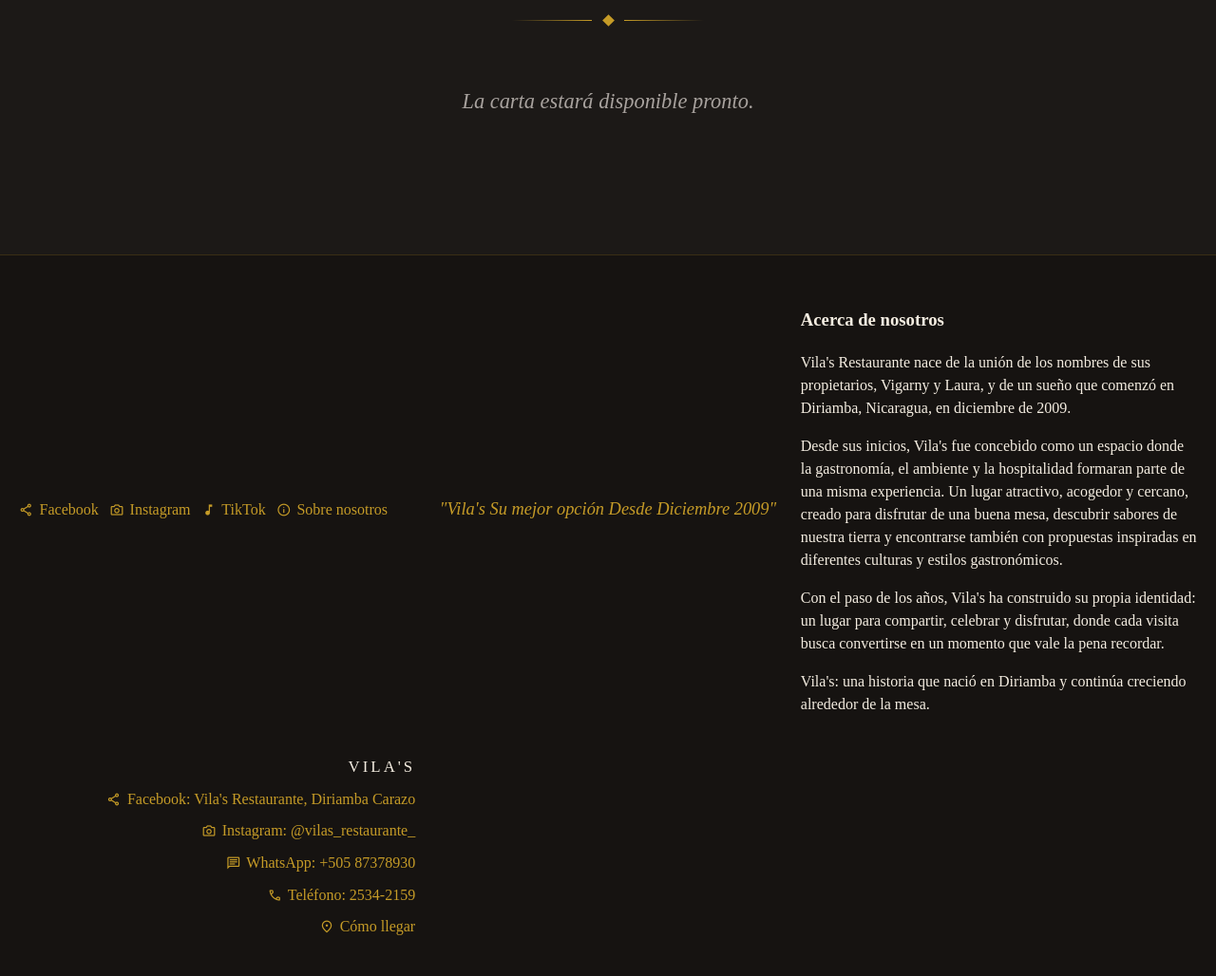
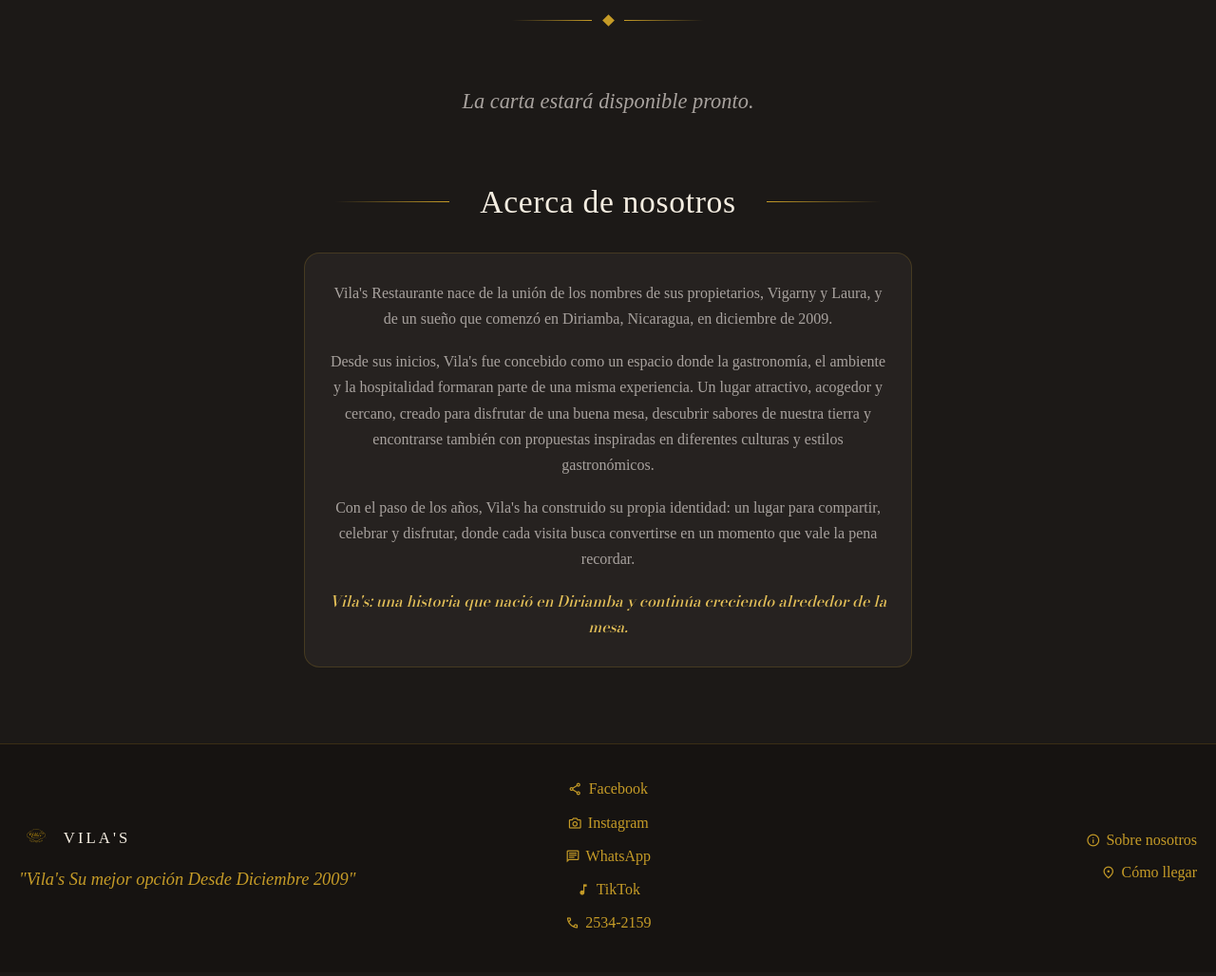
Before and after one commit to admonvilasdba/Villas, a Django app: page /es/ in a window 1280 px wide. Shown: the part 190-1218 px from the top of the page at 95% size. After the commit the page ends 1168 px from the top, so only its background shows below. Run offline with Django 5.2, Linux system fonts and the light colour scheme; data that the repository does not hold is empty; some web fonts are replaced.

Commit message:
Limpia el footer y mueve Sobre nosotros a una seccion de la carta
Refactoriza el footer (logo, slogan, redes y nav) y traslada la historia a una seccion #about-us con scroll suave y traducciones ES/EN.

```diff
--- a/static/css/menu.css
+++ b/static/css/menu.css
@@ -20,6 +20,10 @@
     --radius-lg: 16px;
     --header-h: 64px;
     --nav-h: 52px;
+}
+
+html {
+    scroll-behavior: smooth;
 }
 
 * {
@@ -524,6 +528,37 @@ img {
     font-weight: 600;
 }
 
+/* ------------------------------------------------------ Sobre nosotros */
+
+.about {
+    scroll-margin-top: calc(var(--header-h) + var(--nav-h) + 1rem);
+    margin-top: 1rem;
+}
+
+.about__body {
+    max-width: 640px;
+    margin: 0 auto;
+    padding: 1.75rem 1.5rem;
+    background: var(--color-surface);
+    border: 1px solid var(--color-hairline);
+    border-radius: var(--radius-lg);
+    text-align: center;
+}
+
+.about__text {
+    margin: 0 0 1.1rem;
+    color: var(--color-muted);
+    font-family: var(--font-body);
+    line-height: 1.7;
+}
+
+.about__text:last-child {
+    margin-bottom: 0;
+    font-family: var(--font-sub);
+    font-style: italic;
+    color: var(--color-gold-soft);
+}
+
 /* ------------------------------------------------------------- Footer */
 
 .site-footer {
@@ -556,6 +591,34 @@ img {
     gap: 0.7rem;
 }
 
+.site-footer__brand {
+    display: flex;
+    flex-direction: column;
+    align-items: center;
+    gap: 0.7rem;
+}
+
+.site-footer__logo {
+    display: inline-flex;
+    align-items: center;
+    gap: 0.55rem;
+    text-decoration: none;
+    color: var(--color-gold);
+}
+
+.site-footer__crest {
+    height: 38px;
+    width: auto;
+}
+
+.site-footer__name {
+    font-family: var(--font-display);
+    text-transform: uppercase;
+    letter-spacing: 0.18em;
+    font-size: 1.05rem;
+    color: var(--color-text);
+}
+
 .site-footer__slogan-text {
     margin: 0;
     font-family: var(--font-display);
@@ -564,19 +627,11 @@ img {
     color: var(--color-gold);
 }
 
-.site-footer__location {
+.site-footer__nav {
     display: flex;
     flex-direction: column;
     align-items: center;
     gap: 0.6rem;
-}
-
-.site-footer__name {
-    font-family: var(--font-display);
-    text-transform: uppercase;
-    letter-spacing: 0.18em;
-    font-size: 1.05rem;
-    color: var(--color-text);
 }
 
 /* ---------------------------------------------------------- Responsive */
@@ -596,13 +651,11 @@ img {
         align-items: center;
     }
 
-    .site-footer__social {
+    .site-footer__brand {
         align-items: flex-start;
-        flex-direction: row;
-        flex-wrap: wrap;
     }
 
-    .site-footer__location {
+    .site-footer__nav {
         align-items: flex-end;
     }
 }
--- a/templates/base.html
+++ b/templates/base.html
@@ -38,52 +38,40 @@
     </main>
 
     <footer class="site-footer">
+        <div class="site-footer__zone site-footer__brand">
+            <a class="site-footer__logo" href="{% url 'menu:index' %}" aria-label="Vila's">
+                <img class="site-footer__crest" src="{% static 'Imagenes/Logo.svg' %}" alt="">
+                <span class="site-footer__name">Vila's</span>
+            </a>
+            <p class="site-footer__slogan-text">"Vila's {% translate 'Su mejor opción' %} Desde Diciembre 2009"</p>
+        </div>
+
         <div class="site-footer__zone site-footer__social">
-            <a class="site-footer__link" href="https://www.facebook.com" target="_blank" rel="noopener noreferrer" aria-label="Facebook">
+            <a class="site-footer__link" href="https://www.facebook.com/profile.php?id=100063471143016" target="_blank" rel="noopener noreferrer">
                 <span class="material-symbols-outlined" aria-hidden="true">share</span> Facebook
             </a>
-            <a class="site-footer__link" href="https://www.instagram.com" target="_blank" rel="noopener noreferrer" aria-label="Instagram">
+            <a class="site-footer__link" href="https://www.instagram.com/vilas_restaurante_" target="_blank" rel="noopener noreferrer">
                 <span class="material-symbols-outlined" aria-hidden="true">photo_camera</span> Instagram
             </a>
-            <a class="site-footer__link" href="https://www.tiktok.com" target="_blank" rel="noopener noreferrer" aria-label="TikTok">
+            <a class="site-footer__link" href="https://wa.me/50587378930" target="_blank" rel="noopener noreferrer">
+                <span class="material-symbols-outlined" aria-hidden="true">chat</span> WhatsApp
+            </a>
+            <a class="site-footer__link" href="https://www.tiktok.com" target="_blank" rel="noopener noreferrer">
                 <span class="material-symbols-outlined" aria-hidden="true">music_note</span> TikTok
             </a>
-            <a class="site-footer__link" href="{% url 'menu:index' %}#sobre-nosotros" aria-label="{% translate 'Sobre nosotros' %}">
-                <span class="material-symbols-outlined" aria-hidden="true">info</span> {% translate "Sobre nosotros" %}
+            <a class="site-footer__link" href="tel:25342159">
+                <span class="material-symbols-outlined" aria-hidden="true">call</span> 2534-2159
             </a>
         </div>
 
-        <div class="site-footer__zone site-footer__slogan">
-            <p class="site-footer__slogan-text">"Vila's {% translate 'Su mejor opción' %} Desde Diciembre 2009"</p>
-        </div>
-
-        <div class="site-footer__zone site-footer__about" id="sobre-nosotros">
-            <h3 class="site-footer__title">{% translate 'Acerca de nosotros' %}</h3>
-            <p class="site-footer__text">{% translate "Vila's Restaurante nace de la unión de los nombres de sus propietarios, Vigarny y Laura, y de un sueño que comenzó en Diriamba, Nicaragua, en diciembre de 2009." %}</p>
-            <p class="site-footer__text">{% translate "Desde sus inicios, Vila's fue concebido como un espacio donde la gastronomía, el ambiente y la hospitalidad formaran parte de una misma experiencia. Un lugar atractivo, acogedor y cercano, creado para disfrutar de una buena mesa, descubrir sabores de nuestra tierra y encontrarse también con propuestas inspiradas en diferentes culturas y estilos gastronómicos." %}</p>
-            <p class="site-footer__text">{% translate "Con el paso de los años, Vila's ha construido su propia identidad: un lugar para compartir, celebrar y disfrutar, donde cada visita busca convertirse en un momento que vale la pena recordar." %}</p>
-            <p class="site-footer__text">{% translate "Vila's: una historia que nació en Diriamba y continúa creciendo alrededor de la mesa." %}</p>
-        </div>
-
-        <div class="site-footer__zone site-footer__location">
-            <span class="site-footer__name">Vila's</span>
-            <a class="site-footer__link" href="https://www.facebook.com/profile.php?id=100063471143016" target="_blank" rel="noopener noreferrer">
-                <span class="material-symbols-outlined" aria-hidden="true">share</span> {% translate "Facebook: Vila's Restaurante, Diriamba Carazo" %}
-            </a>
-            <a class="site-footer__link" href="https://www.instagram.com/vilas_restaurante_" target="_blank" rel="noopener noreferrer">
-                <span class="material-symbols-outlined" aria-hidden="true">photo_camera</span> {% translate "Instagram: @vilas_restaurante_" %}
-            </a>
-            <a class="site-footer__link" href="https://wa.me/50587378930" target="_blank" rel="noopener noreferrer">
-                <span class="material-symbols-outlined" aria-hidden="true">chat</span> {% translate "WhatsApp: +505 87378930" %}
-            </a>
-            <a class="site-footer__link" href="tel:25342159">
-                <span class="material-symbols-outlined" aria-hidden="true">call</span> {% translate "Teléfono: 2534-2159" %}
+        <nav class="site-footer__zone site-footer__nav" aria-label="{% translate 'Navegación' %}">
+            <a class="site-footer__link" href="{% url 'menu:index' %}#about-us">
+                <span class="material-symbols-outlined" aria-hidden="true">info</span> {% translate "Sobre nosotros" %}
             </a>
             <a class="site-footer__link" href="https://maps.google.com" target="_blank" rel="noopener noreferrer">
-                <span class="material-symbols-outlined" aria-hidden="true">location_on</span>
-                {% translate "Cómo llegar" %}
+                <span class="material-symbols-outlined" aria-hidden="true">location_on</span> {% translate "Cómo llegar" %}
             </a>
-        </div>
+        </nav>
     </footer>
 
     <script src="{% static 'js/menu.js' %}" defer></script>
--- a/templates/menu/index.html
+++ b/templates/menu/index.html
@@ -92,6 +92,21 @@
     <p class="menu__empty">{% translate "La carta estará disponible pronto." %}</p>
 {% endif %}
 
+<section class="about" id="about-us" aria-labelledby="about-title">
+    <div class="menu-category__rule">
+        <span class="menu-category__rule__line"></span>
+        <h2 class="menu-category__title" id="about-title">{% translate "Acerca de nosotros" %}</h2>
+        <span class="menu-category__rule__line"></span>
+    </div>
+
+    <div class="about__body">
+        <p class="about__text">{% translate "Vila's Restaurante nace de la unión de los nombres de sus propietarios, Vigarny y Laura, y de un sueño que comenzó en Diriamba, Nicaragua, en diciembre de 2009." %}</p>
+        <p class="about__text">{% translate "Desde sus inicios, Vila's fue concebido como un espacio donde la gastronomía, el ambiente y la hospitalidad formaran parte de una misma experiencia. Un lugar atractivo, acogedor y cercano, creado para disfrutar de una buena mesa, descubrir sabores de nuestra tierra y encontrarse también con propuestas inspiradas en diferentes culturas y estilos gastronómicos." %}</p>
+        <p class="about__text">{% translate "Con el paso de los años, Vila's ha construido su propia identidad: un lugar para compartir, celebrar y disfrutar, donde cada visita busca convertirse en un momento que vale la pena recordar." %}</p>
+        <p class="about__text">{% translate "Vila's: una historia que nació en Diriamba y continúa creciendo alrededor de la mesa." %}</p>
+    </div>
+</section>
+
 <div class="modal" id="dish-modal" role="dialog" aria-modal="true" aria-label="{% translate 'Detalle de platillo' %}">
     <div class="modal__panel">
         <button class="modal__close" type="button" aria-label="Cerrar">
```
Also changed, not shown: AGENTS.md (+42 -7 lines), menu/tests.py (+13 -0 lines), locale/en/LC_MESSAGES/django.po, 1 other file.
